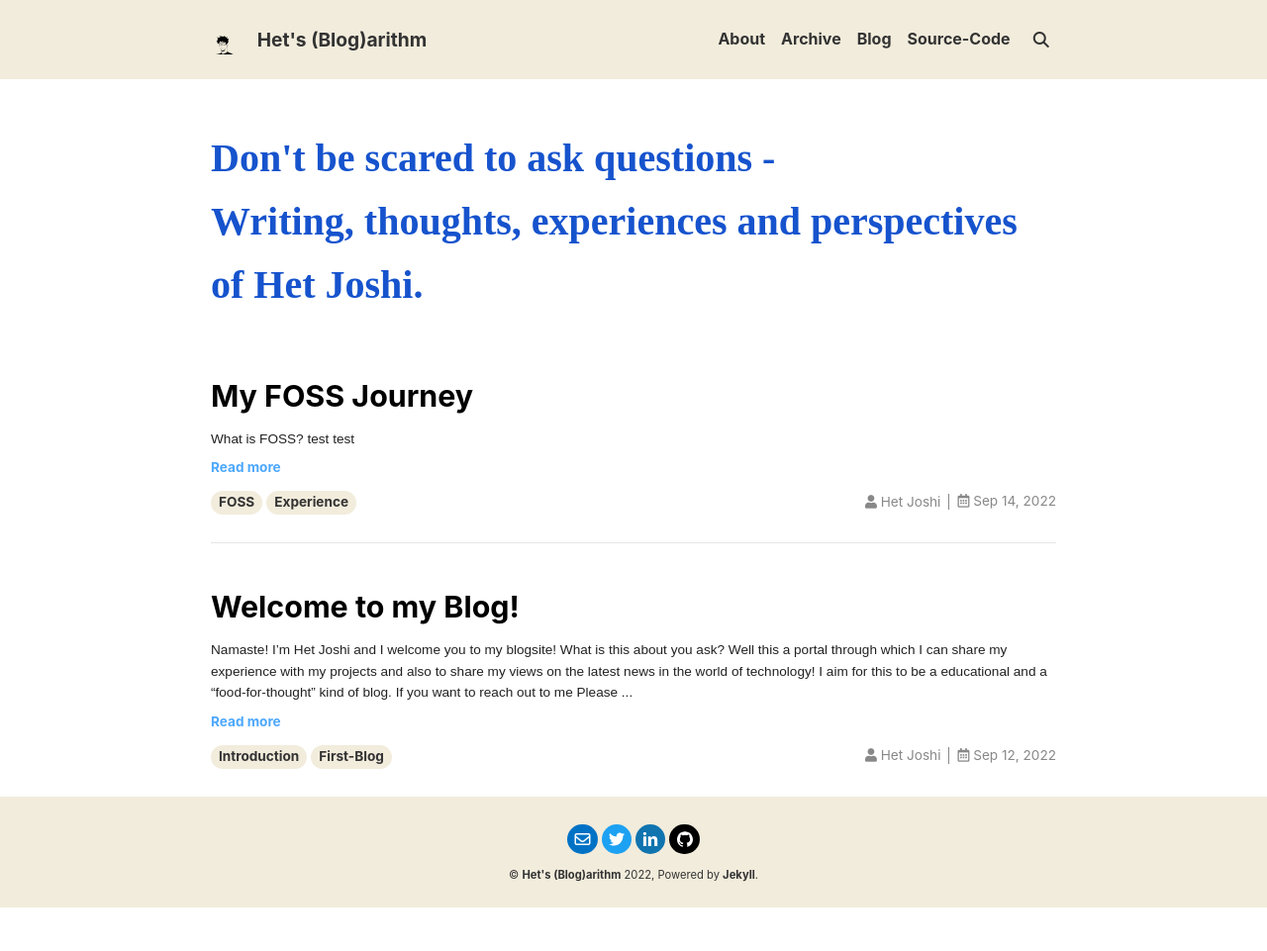
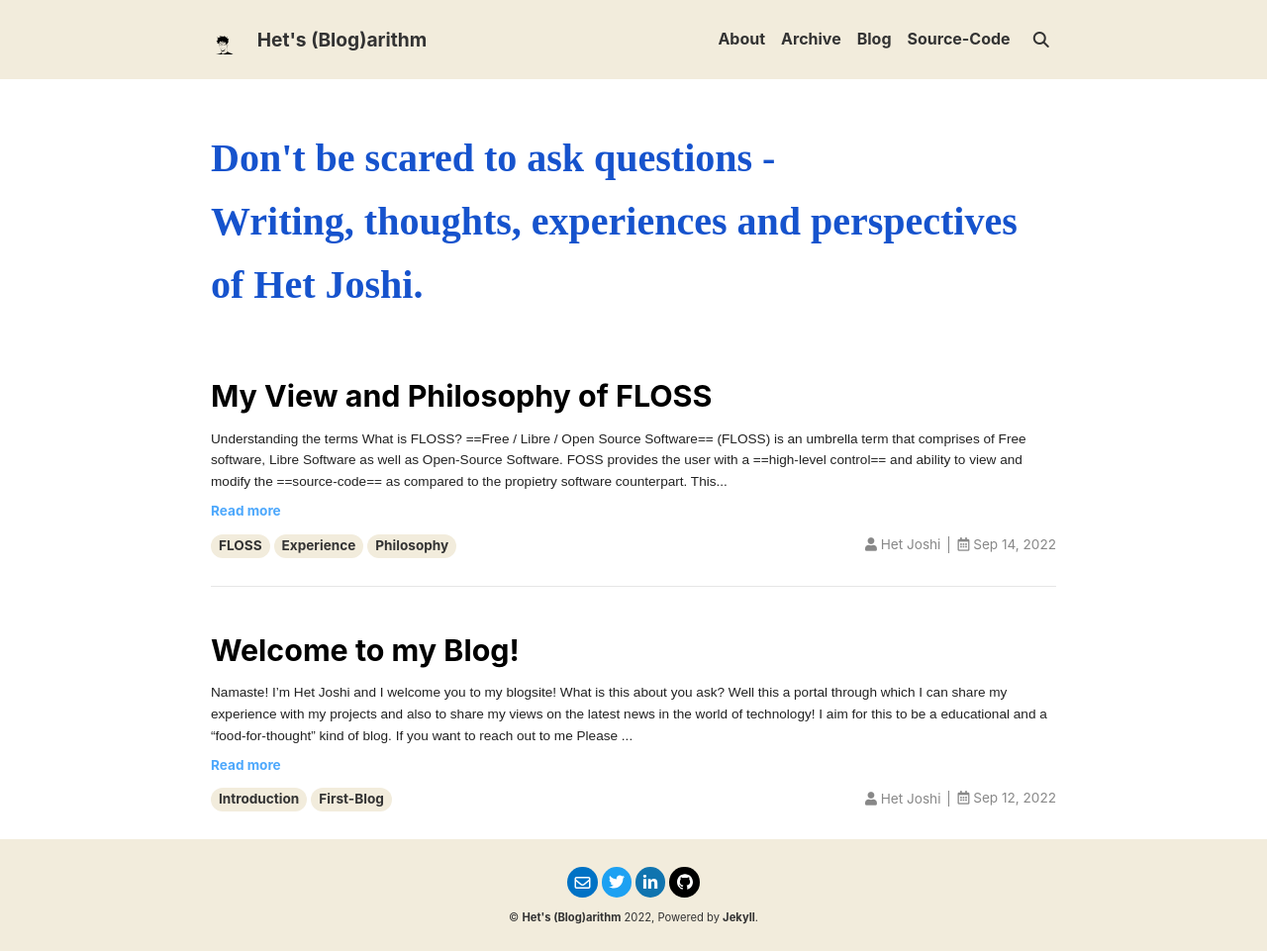
Before and after one commit to Het-Joshi/blog, a Jekyll site: the page built from index.html, in a window 1280 px wide. Shown: the whole page at 99% size. Built offline with Jekyll 4.4.1, drawn with Linux system fonts in a browser that asks for light colours; nearby versions of some CDN libraries; some web fonts are replaced; the list of posts is cut into pages by our own code; before the commit the page ends 917 px from its top, so only the background shows below that.

Commit message:
Update 2022-09-14-foss.md

```diff
--- a/_posts/2022-09-14-foss.md
+++ b/_posts/2022-09-14-foss.md
@@ -1,13 +1,15 @@
 ---
 layout: article
-title: My FOSS Journey
-tags: FOSS Experience
+title: My View and Philosophy of FLOSS
+tags: FLOSS Experience Philosophy
 author: Het Joshi
 ---
 ![FOSS Logo](https://user-images.githubusercontent.com/96608251/190152905-4ccf6396-74cd-46fb-839d-e87660163cb5.png)
 ![GNU Logo](https://user-images.githubusercontent.com/96608251/190153016-42cccab0-c4b1-4c50-8bb5-2bb2f4ce0cd3.png)
 
 ---
-
-# What is FOSS?
-`test`  test
+# Understanding the terms
+## What is FLOSS?
+==Free / Libre / Open Source Software== (FLOSS) is an umbrella term that comprises of **Free software**, **Libre Software** as well as **Open-Source Software**.
+FOSS provides the user with a ==high-level control== and ability to view and modify the ==source-code== as compared to the propietry software counterpart.
+This freedom to explore, learn and spread that knowledge further is what makes the idea of FLOSS so brilliant and unique.
```
